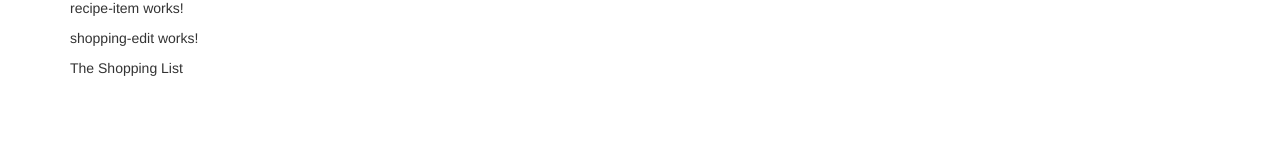
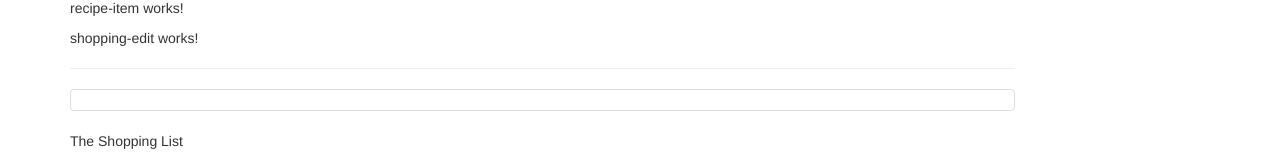
Before and after one commit to jeanetterosario88/Recipe-Project, an Angular app: page / in a window 1280 px wide. Shown: the part 291-452 px from the top of the page. Built offline with nearby package versions, Linux system fonts and the light colour scheme.

Commit message:
shopping list html

```diff
--- a/src/app/shopping-list/shopping-list.component.html
+++ b/src/app/shopping-list/shopping-list.component.html
@@ -1,6 +1,10 @@
 <div class="row">
     <div class="col-xs-10">
         <app-shopping-edit></app-shopping-edit>
-        <p>The Shopping List</p>
+    <hr>
+        <ul class="list-group">
+            <a class="list-group-item" style="cursor: pointer"></a>
+        </ul>
+    <p>The Shopping List</p>
     </div>
 </div>
--- a/src/app/shopping-list/shopping-list.component.ts
+++ b/src/app/shopping-list/shopping-list.component.ts
@@ -6,6 +6,7 @@ import { Component, OnInit } from '@angular/core';
   styleUrls: ['./shopping-list.component.css']
 })
 export class ShoppingListComponent implements OnInit {
+    ingredients = [];
 
   constructor() { }
 
```
